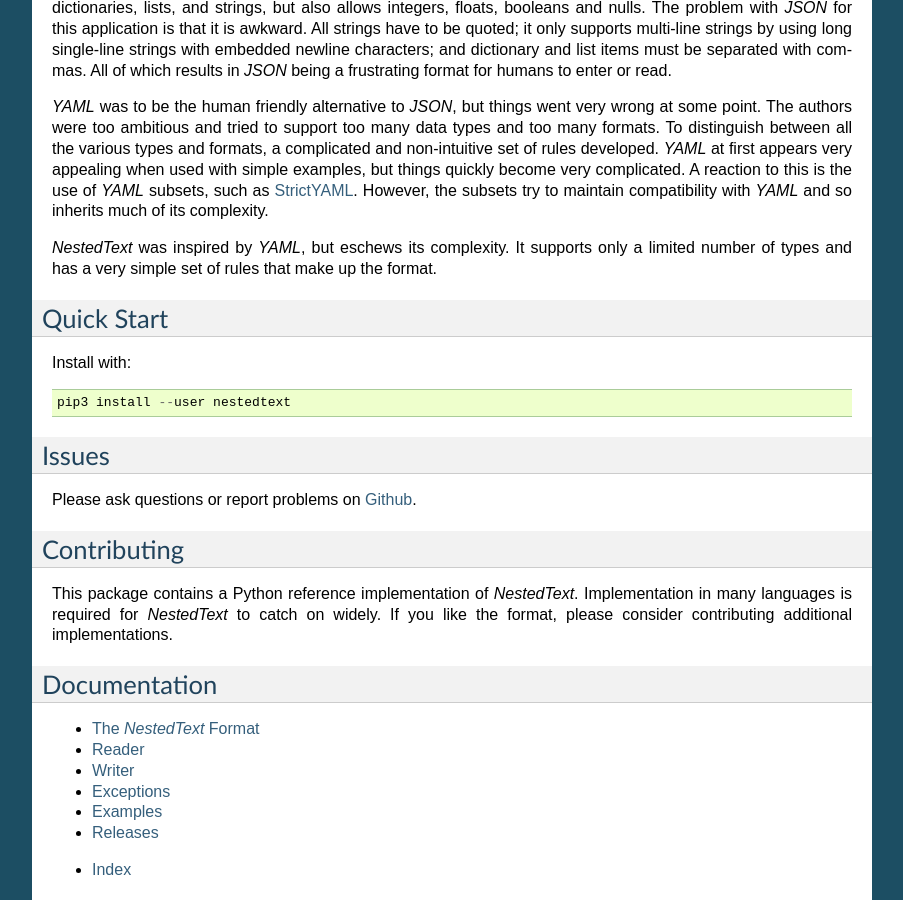
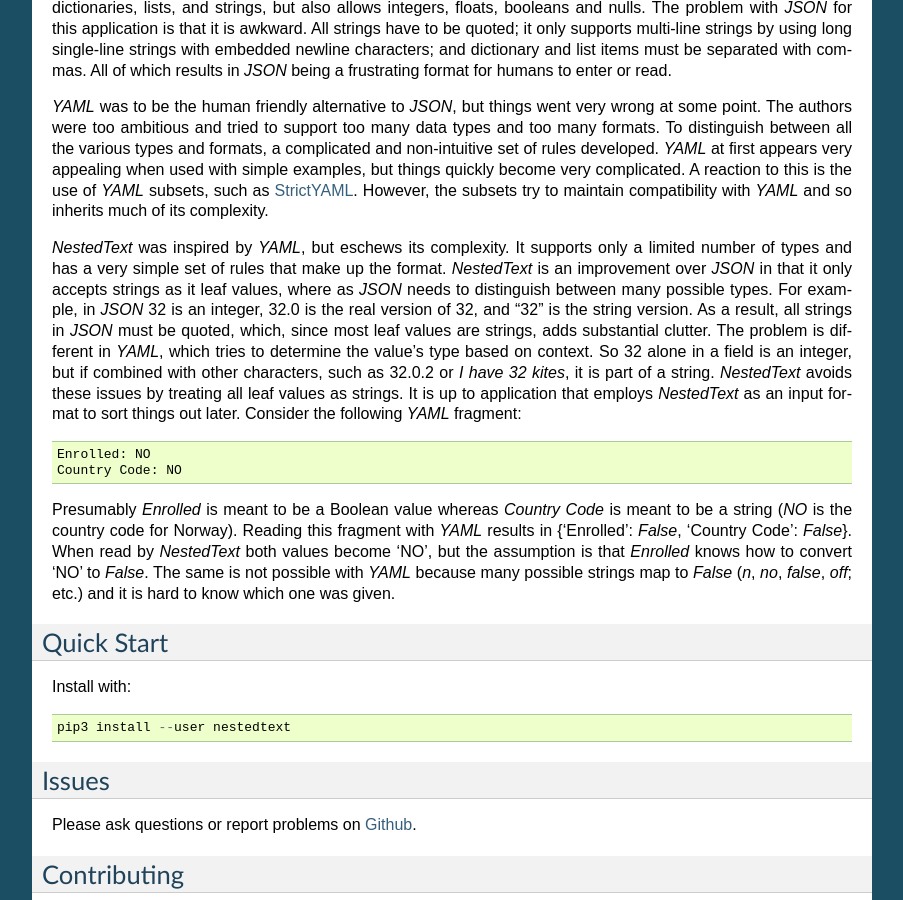
Before and after one commit to KenKundert/nestedtext, a Sphinx documentation site: the page built from doc/index.rst, in a window 1280 px wide and 900 px high, scrolled down 1199 px. Shown: the whole window, without its empty margins (198-1101 px from the left). Built offline with Sphinx 7.4.7, drawn with Linux system fonts in a browser that asks for light colours.

Commit message:
tweak docs: clarify distinction between NestedText and JSON/YAML.

```diff
--- a/doc/index.rst
+++ b/doc/index.rst
@@ -96,7 +96,29 @@
 
 *NestedText* was inspired by *YAML*, but eschews its complexity. It supports
 only a limited number of types and has a very simple set of rules that make up
-the format.
+the format.  *NestedText* is an improvement over *JSON* in that it only accepts
+strings as it leaf values, where as *JSON* needs to distinguish between many
+possible types. For example, in *JSON* 32 is an integer, 32.0 is the real
+version of 32, and "32" is the string version. As a result, all strings in
+*JSON* must be quoted, which, since most leaf values are strings, adds
+substantial clutter.  The problem is different in *YAML*, which tries to
+determine the value's type based on context. So 32 alone in a field is an
+integer, but if combined with other characters, such as 32.0.2 or *I have 32
+kites*, it is part of a string.  *NestedText* avoids these issues by treating
+all leaf values as strings. It is up to application that employs *NestedText* as
+an input format to sort things out later.  Consider the following *YAML*
+fragment::
+
+    Enrolled: NO
+    Country Code: NO
+
+Presumably *Enrolled* is meant to be a Boolean value whereas *Country Code* is
+meant to be a string (*NO* is the country code for Norway). Reading this
+fragment with *YAML* results in {'Enrolled': *False*, 'Country Code': *False*}.
+When read by *NestedText* both values become 'NO', but the assumption is that
+*Enrolled* knows how to convert 'NO' to *False*. The same is not possible with
+*YAML* because many possible strings map to *False* (`n`, `no`, `false`, `off`;
+etc.) and it is hard to know which one was given.
 
 
 Quick Start
```
